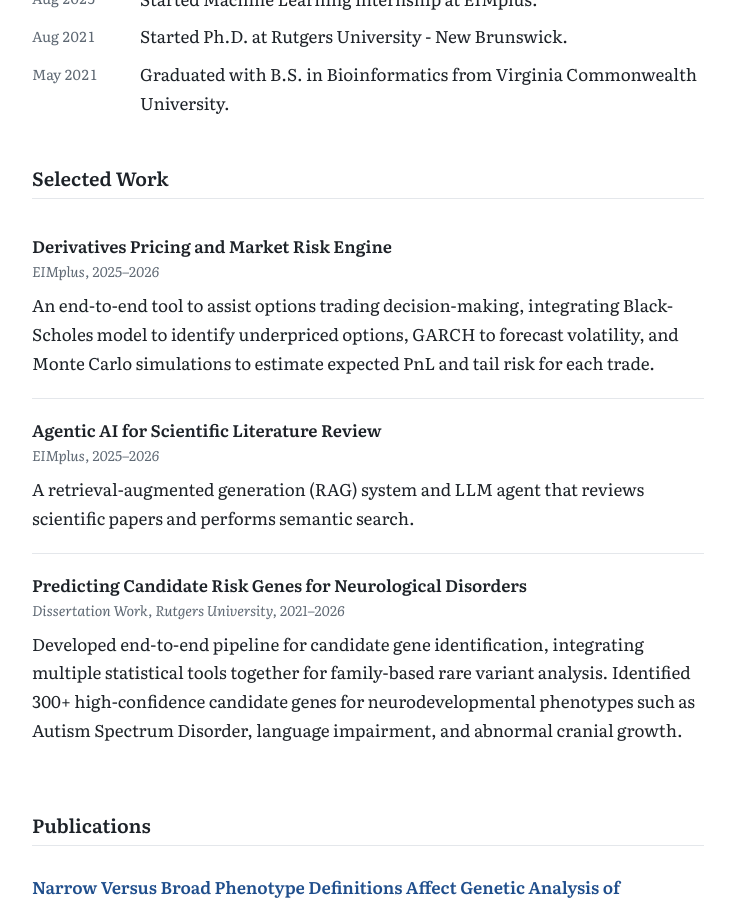
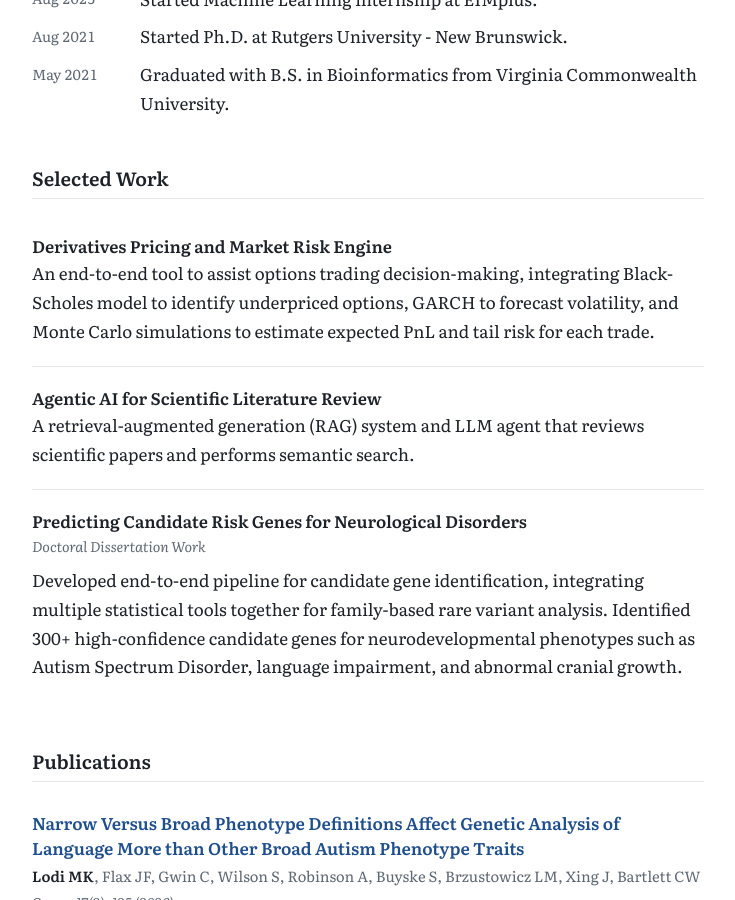
Before and after one commit to mklodi1/mklodi1.github.io, a Jekyll site: the page built from index.html, in a window 1280 px wide and 900 px high, scrolled down 881 px. Shown: the whole window, without its empty margins (272-1007 px from the left). Built offline with Jekyll 4.4.1, drawn with Linux system fonts in a browser that asks for light colours.

Commit message:
Update work.yml

```diff
--- a/_data/work.yml
+++ b/_data/work.yml
@@ -2,16 +2,16 @@
 # Put images in assets/img/ and reference them like /assets/img/project-one.png
 # Tip: wrap text in "double quotes" if it contains a colon.
 - title: "Derivatives Pricing and Market Risk Engine"
-  venue: "EIMplus, 2025–2026"
+  #venue: "EIMplus, 2025–2026"
   summary: "An end-to-end tool to assist options trading decision-making, integrating Black-Scholes model to identify underpriced options, GARCH to forecast volatility, and Monte Carlo simulations to estimate expected PnL and tail risk for each trade."
   # link: https://github.com/mklodi1/REPO-NAME
   # figure: /assets/img/risk-engine.png
 
 - title: "Agentic AI for Scientific Literature Review"
-  venue: "EIMplus, 2025–2026"
+  #venue: "EIMplus, 2025–2026"
   summary: "A retrieval-augmented generation (RAG) system and LLM agent that reviews scientific papers and performs semantic search."
   # link: https://github.com/mklodi1/REPO-NAME
 
 - title: "Predicting Candidate Risk Genes for Neurological Disorders"
-  venue: "Dissertation Work, Rutgers University, 2021–2026"
+  venue: "Doctoral Dissertation Work"
   summary: "Developed end-to-end pipeline for candidate gene identification, integrating multiple statistical tools together for family-based rare variant analysis. Identified 300+ high-confidence candidate genes for neurodevelopmental phenotypes such as Autism Spectrum Disorder, language impairment, and abnormal cranial growth."
```
